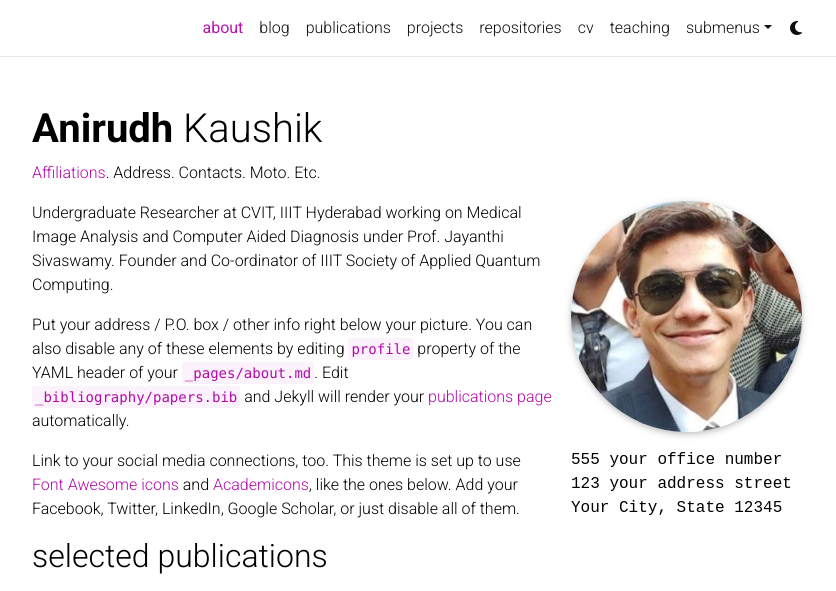
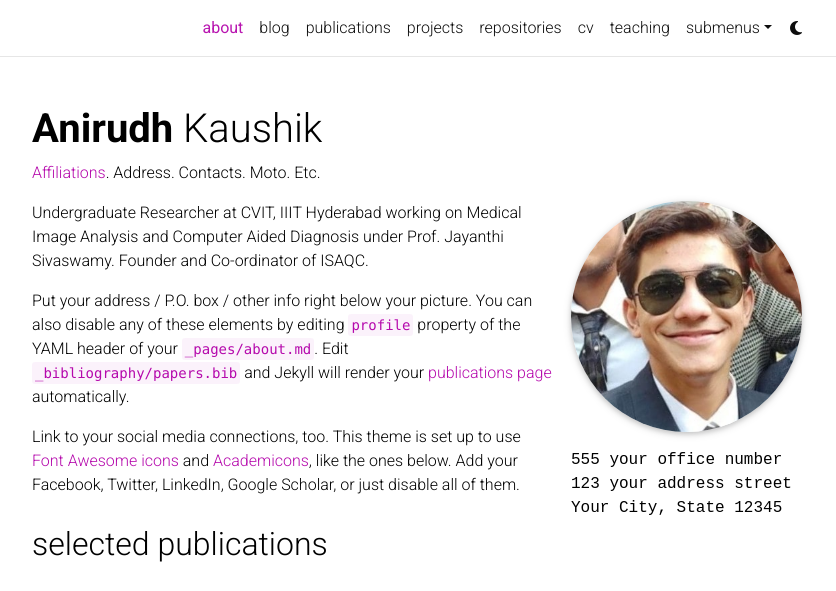
Before and after one commit to anirudhkaushik2003/anirudhkaushik2003.github.io, a Jekyll site: the page built from _pages/about.md, in a window 1280 px wide, cut to the strip 0-591 px from the top of the page. Shown: the whole strip, without its empty margins (223-1059 px from the left). Built offline with Jekyll 4.4.1, drawn with Linux system fonts in a browser that asks for light colours; full-size pictures stand in for the smaller copies a plugin makes; comment, search, counter and statistics services are not loaded; a style sheet for code colours, icons or effects is not loaded.

Commit message:
:Revert "ISAQC"
This reverts commit a8b385ccf486fd4cd47975928dce328b585154a5.

```diff
--- a/_pages/about.md
+++ b/_pages/about.md
@@ -19,7 +19,7 @@
 social: false  # includes social icons at the bottom of the page
 ---
 
-Undergraduate Researcher at CVIT, IIIT Hyderabad working on Medical Image Analysis and Computer Aided Diagnosis under Prof. Jayanthi Sivaswamy. Founder and Co-ordinator of IIIT Society of Applied Quantum Computing.
+Undergraduate Researcher at CVIT, IIIT Hyderabad working on Medical Image Analysis and Computer Aided Diagnosis under Prof. Jayanthi Sivaswamy. Founder and Co-ordinator of ISAQC.
 
 Put your address / P.O. box / other info right below your picture. You can also disable any of these elements by editing `profile` property of the YAML header of your `_pages/about.md`. Edit `_bibliography/papers.bib` and Jekyll will render your [publications page](/al-folio/publications/) automatically.
 
```
